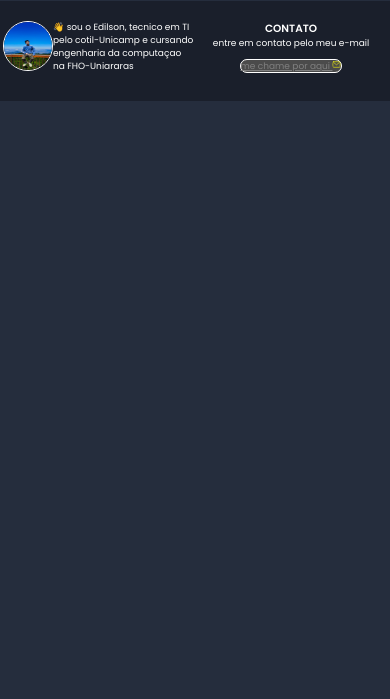
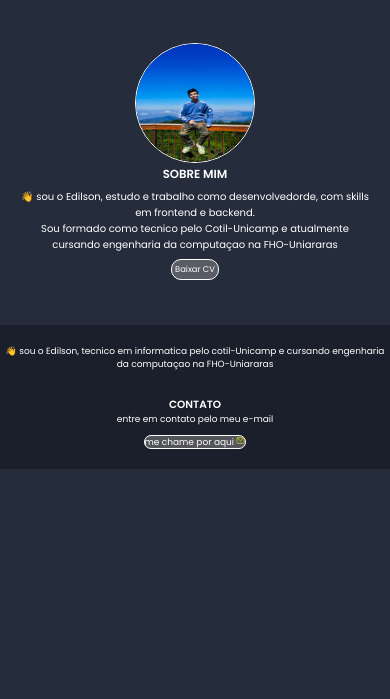
Before and after one commit to snipax/Portfolio, a plain HTML site: page index.html in a window 390 px wide. Shown: the part 145-844 px from the top of the page. Drawn offline with nearby package versions, Linux system fonts and the light colour scheme.

Commit message:
Home+att responsivo
adicionei a home, e fiz atualizaçoes no responsivo do site

```diff
--- a/index.html
+++ b/index.html
@@ -35,12 +35,52 @@
         <span id="first-txt">I'm a</span>
         <span id="sec-txt">Freelancer</span>
       </div>
+      <div id="home">
+        <div id="foto">
+        <img src="assets/avatar.jpg" alt="foto de perfil, desenvolvedor Developer">
+        </div>
+        <div id="about">
+          <h3>SOBRE MIM</h3>
+          <span>👋 sou o Edilson, estudo e trabalho como desenvolvedorde, com skills em frontend e backend.<br>Sou formado como tecnico pelo Cotil-Unicamp e atualmente cursando engenharia da computaçao na FHO-Uniararas</span>
+          <button>
+            <a class="cv" href="assets/CV.pdf" target="_blank">Baixar CV</a>
+          </button>
+        </div>
+      </div>
+
+
+
+
+
+
+
+
+
+
+
+
+
+
+
+
+
+
+
+
+
+
+
+
+
+
+
+
           <footer>
       <div id="footer-content">
         <div id="footer-about">
           <img src="assets/avatar.jpg" alt="foto de perfil" align="left">
         </img>
-          <span>👋 sou o Edilson, tecnico em TI pelo cotil-Unicamp e cursando engenharia da computaçao na FHO-Uniararas</span>
+          <span>👋 sou o Edilson, tecnico em informatica pelo cotil-Unicamp e cursando engenharia da computaçao na FHO-Uniararas</span>
         </div>
         <div id="footer-contact">
           <h3>CONTATO</h3>
--- a/styles.css
+++ b/styles.css
@@ -10,11 +10,13 @@
   --switch-bg-url: url(./assets/sun.svg);
   --bg-color: #252d3d;
   --font-color: white;
+  --footer-color: #1a1f2b;
 }
 .light {
   --switch-bg-url: url(./assets/moon-stars.svg);
   --bg-color: white;
   --font-color: black;
+  --footer-color: #4070f4;
 }
 
 body {
@@ -29,7 +31,7 @@ body {
 
 #menu {
   height: 40px;
-  background-color: rgb(25, 25, 25);
+  background-color: var(--footer-color);
   position: fixed;
   border-radius: 10px;
   left: 1%;
@@ -42,7 +44,7 @@ body {
   height: 25px;
   margin-top: 7.5px;
   margin-left: 20px;
-  border: 0px;
+  border: 1px;
   border-radius: 50%;
   background: var(--switch-bg-url) no-repeat center;
   background-color: white;
@@ -93,7 +95,7 @@ body {
 }
 
 #git :hover {
-  color: rgb(130, 48, 164);
+  color: purple;
 }
 
 #linkedin {
@@ -101,7 +103,7 @@ body {
 }
 
 #linkedin :hover {
-  color: rgb(0, 119, 183);
+  color: blue;
 }
 
 #wpp {
@@ -109,7 +111,7 @@ body {
 }
 
 #wpp :hover {
-  color: rgb(18, 151, 8);
+  color: greenyellow;
 }
 
 #text {
@@ -142,11 +144,59 @@ body {
   animation: animate 4s steps(12) infinite;
 }
 
+#home {
+  margin: 5vh 2vh;
+  display: grid;
+  grid-template-columns: 1fr 1fr;
+}
+
+#foto {
+  display: flex;
+  justify-content: center;
+}
+
+#foto img {
+  height: 120px;
+  width: 120px;
+  border-radius: 50%;
+  justify-content: left;
+  align-items: left;
+  border: 1px;
+  border-style: solid;
+  border-color: var(--font-color);
+  display: inline-block;
+}
+
+#about {
+  color: var(--font-color);
+  font-size: x-small;
+  align-items: center;
+  justify-content: center;
+  display: flex;
+  flex: 1 1 200px;
+  flex-wrap: wrap;
+  text-decoration: none;
+}
+#about button {
+  background-color: rgba(139, 139, 139, 0.5);
+  border: 1px;
+  border-radius: 10px;
+  border-color: var(--font-color);
+  border-style: solid;
+  color: var(--font-color);
+  font-size: smaller;
+  padding: 3px;
+  text-decoration: none;
+}
+.cv {
+  text-decoration: none;
+  color: var(--font-color);
+}
+
 footer {
   width: 100%;
-  height: 100px;
-  background-color: #1a1f2b;
-  color: white;
+  background-color: var(--footer-color);
+  color: var(--font-color);
   font-size: xx-small;
   bottom: 0vh;
   padding: 20px 3px;
@@ -163,9 +213,11 @@ footer {
   border-radius: 50%;
   justify-content: center;
   align-items: center;
-  border-color: antiquewhite;
+  border-color: var(--font-color);
   border: 1px;
   border-style: solid;
+  margin: 5px;
+  margin-right: 15px;
 }
 
 #footer-contact {
@@ -173,20 +225,41 @@ footer {
 }
 
 #footer-contact a {
-  color: grey;
-  background-color: rgb(75, 75, 75);
+  color: var(--font-color);
+  background-color: rgba(139, 139, 139, 0.5);
   border: 1px;
   border-radius: 10px;
-  border-color: white;
+  border-color: var(--font-color);
   border-style: solid;
   text-align: center;
+  text-decoration: none;
 }
+
 #footer-contact ion-icon {
   align-items: center;
   justify-content: center;
   color: yellow;
   margin-top: 10px;
   border-radius: 50%;
+  vertical-align: auto;
+}
+
+@media (max-width: 450px) {
+  #home {
+    grid-template-columns: 1fr;
+    grid-template-rows: 1fr 1fr;
+    text-align: center;
+  }
+
+  #footer-content {
+    display: grid;
+    grid-template-columns: 1fr;
+    grid-template-rows: 1fr 1fr;
+    text-align: center;
+  }
+  #footer-about img {
+    display: none;
+  }
 }
 
 @keyframes animate {
```
